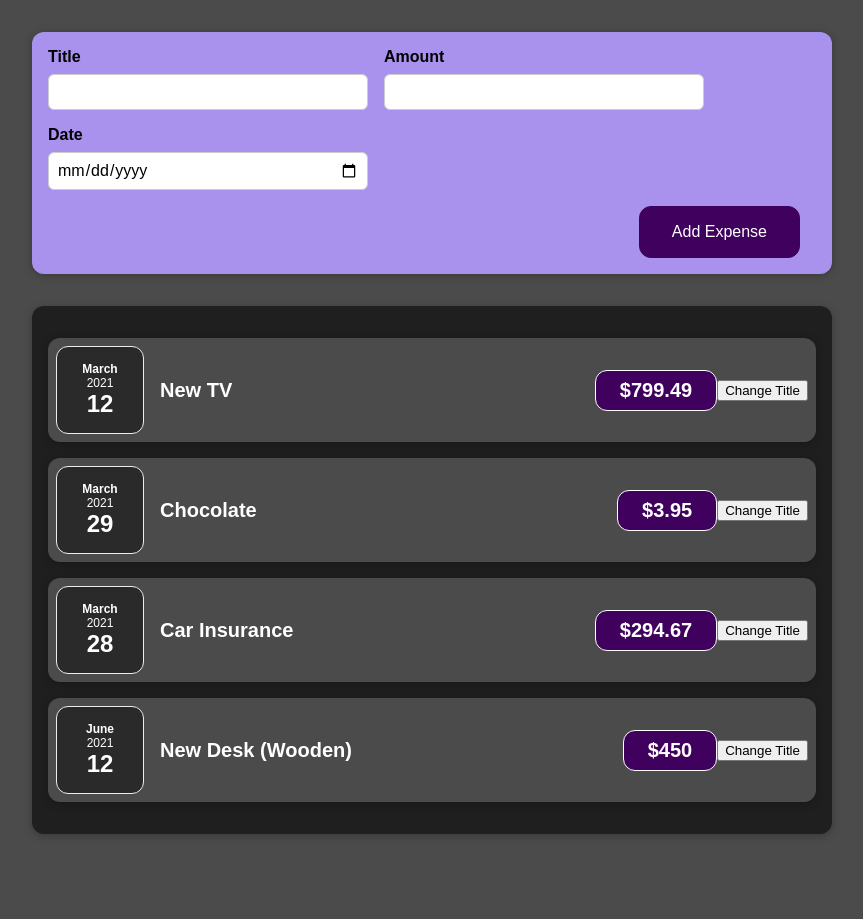
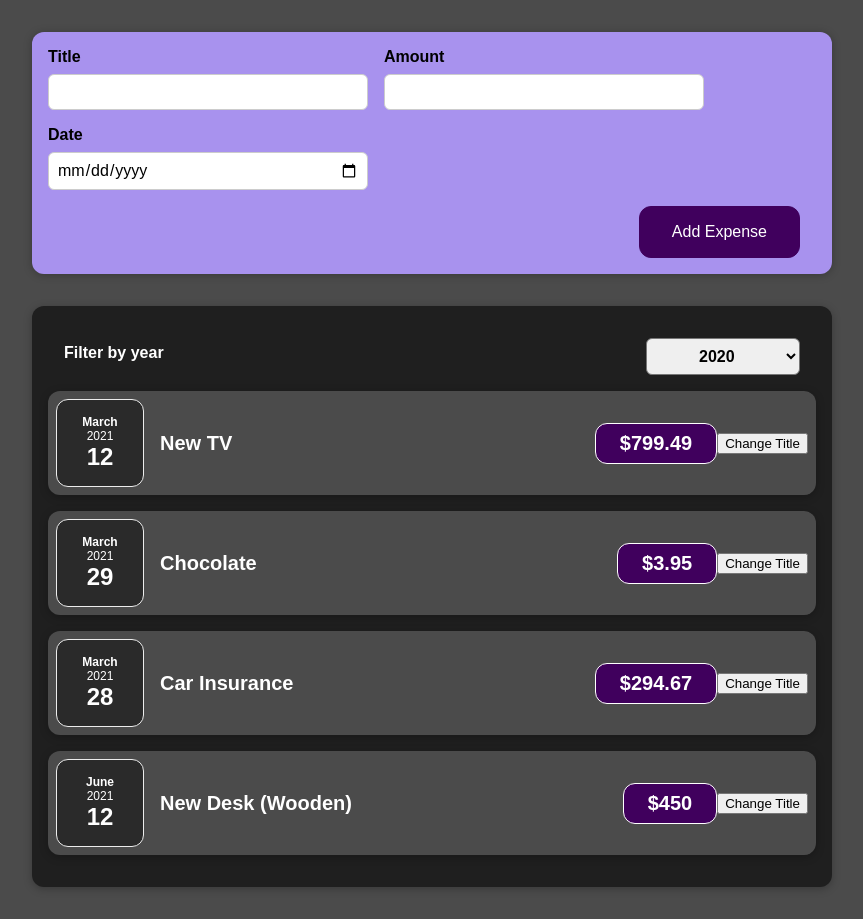
Before and after one commit to t-kowalewski/react-tut-app, a React (Create React App) app: page / in a window 1280 px wide. Shown: the whole page, without its empty margins (208-1071 px from the left). Before the commit the page ends 866 px from the top, so only its background shows below. Built offline with nearby package versions, Linux system fonts and the light colour scheme.

Commit message:
add & connect ExpensesFilter

```diff
--- a/src/components/Expenses/Expenses.js
+++ b/src/components/Expenses/Expenses.js
@@ -1,10 +1,23 @@
+import { useState } from 'react';
+
 import Card from '../UI/Card';
+import ExpensesFilter from './ExpensesFilter';
 import ExpenseItem from './ExpenseItem';
 import './Expenses.css';
 
 const Expenses = (props) => {
+  const [year, setYear] = useState('2020');
+
+  const selectYearHandler = (year) => {
+    setYear(year);
+  };
+
+  console.log(year);
+
   return (
     <Card className='expenses'>
+      <ExpensesFilter selected={year} onSelectYear={selectYearHandler} />
+
       <ExpenseItem
         title={props.expenses[0].title}
         amount={props.expenses[0].amount}
--- /dev/null
+++ b/src/components/Expenses/ExpensesFilter.css
@@ -0,0 +1,24 @@
+.expenses-filter {
+  color: white;
+  padding: 0 1rem;
+}
+
+.expenses-filter__control {
+  display: flex;
+  width: 100%;
+  align-items: center;
+  justify-content: space-between;
+  margin: 1rem 0;
+}
+
+.expenses-filter label {
+  font-weight: bold;
+  margin-bottom: 0.5rem;
+}
+
+.expenses-filter select {
+  font: inherit;
+  padding: 0.5rem 3rem;
+  font-weight: bold;
+  border-radius: 6px;
+}
--- /dev/null
+++ b/src/components/Expenses/ExpensesFilter.js
@@ -0,0 +1,23 @@
+import './ExpensesFilter.css';
+
+const ExpensesFilter = (props) => {
+  const yearDropdownHandler = (event) => {
+    props.onSelectYear(event.target.value);
+  };
+
+  return (
+    <div className='expenses-filter'>
+      <div className='expenses-filter__control'>
+        <label>Filter by year</label>
+        <select value={props.selected} onChange={yearDropdownHandler}>
+          <option value='2022'>2022</option>
+          <option value='2021'>2021</option>
+          <option value='2020'>2020</option>
+          <option value='2019'>2019</option>
+        </select>
+      </div>
+    </div>
+  );
+};
+
+export default ExpensesFilter;
```
